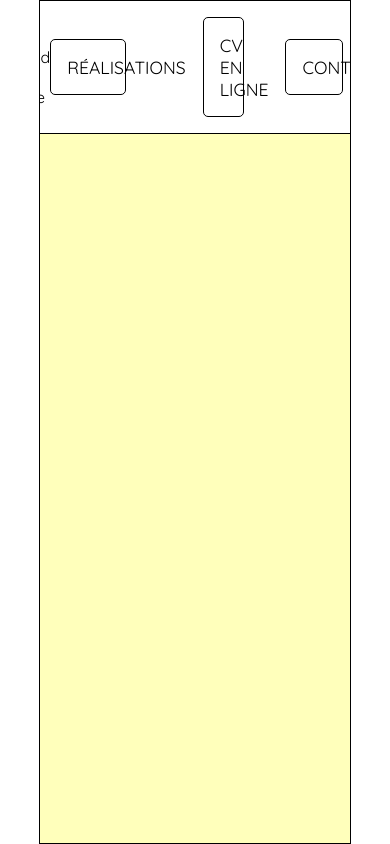
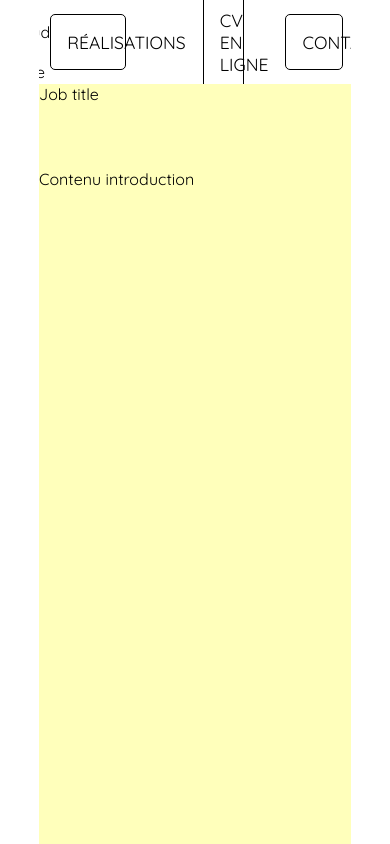
Before and after one commit to paulvscode/mycv, a React (Create React App) app: page / in a window 390 px wide. Shown: the top 844 px of the page. Built offline with nearby package versions, Linux system fonts and the light colour scheme.

Commit message:
layout fixed for mobile

```diff
--- a/src/App.css
+++ b/src/App.css
@@ -21,12 +21,11 @@
   box-sizing: border-box;
   align-content: center;
   padding: 1rem;
-  border: 1px solid black;
-
   overflow: hidden;
   position: fixed;
   top: 0;
   width: 80%;
+  height: 10vh;
 }
 
 .navbar-name {
@@ -112,4 +111,8 @@
     border-radius: 5px;
     border: 1px solid black;
   }
+  .App {
+    width: 100%;
+    margin: 0 auto;
+  }
 }
--- a/src/App.js
+++ b/src/App.js
@@ -10,8 +10,8 @@ import Footer from "./Components/Footer/index";
 function App() {
   return (
     <div className='App'>
-      <div className='container-grid-container'>
-        <div className='grid-container-navbar'>
+      <div className='container-grid-contain'>
+        <nav className='grid-container-navbar'>
           <div className='navbar-name'>Paul Barraud de Lagerie</div>
           <Link
             activeClass='active'
@@ -43,7 +43,7 @@ function App() {
           >
             <div className='navbar-contact'>Contact</div>
           </Link>
-        </div>
+        </nav>
       </div>
 
       <div className='container-content'>
--- a/src/Components/JobTitle/styles.css
+++ b/src/Components/JobTitle/styles.css
@@ -1,9 +1,17 @@
 .container-jobtitle {
   height: 100vh;
   background-color: rgb(255, 255, 187);
-  border: 1px solid black;
+  margin-top: 10vh;
 }
 
 .positionning-div-jobtitle {
   height: 10vh;
 }
+
+@media (max-width: 375px) {
+  .container-jobtitle {
+    height: 100vh;
+    background-color: rgb(255, 255, 187);
+    margin-top: 0vh;
+  }
+}
```
